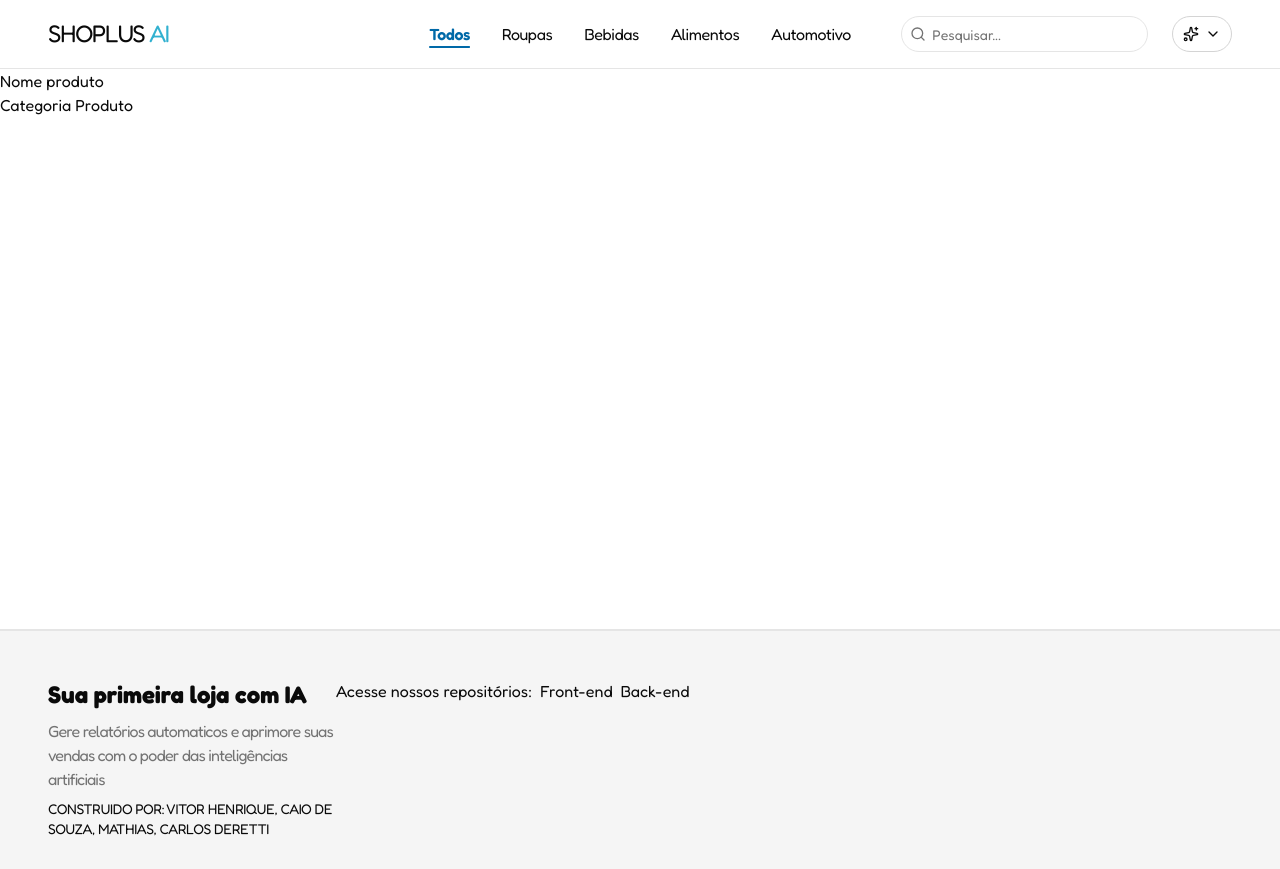
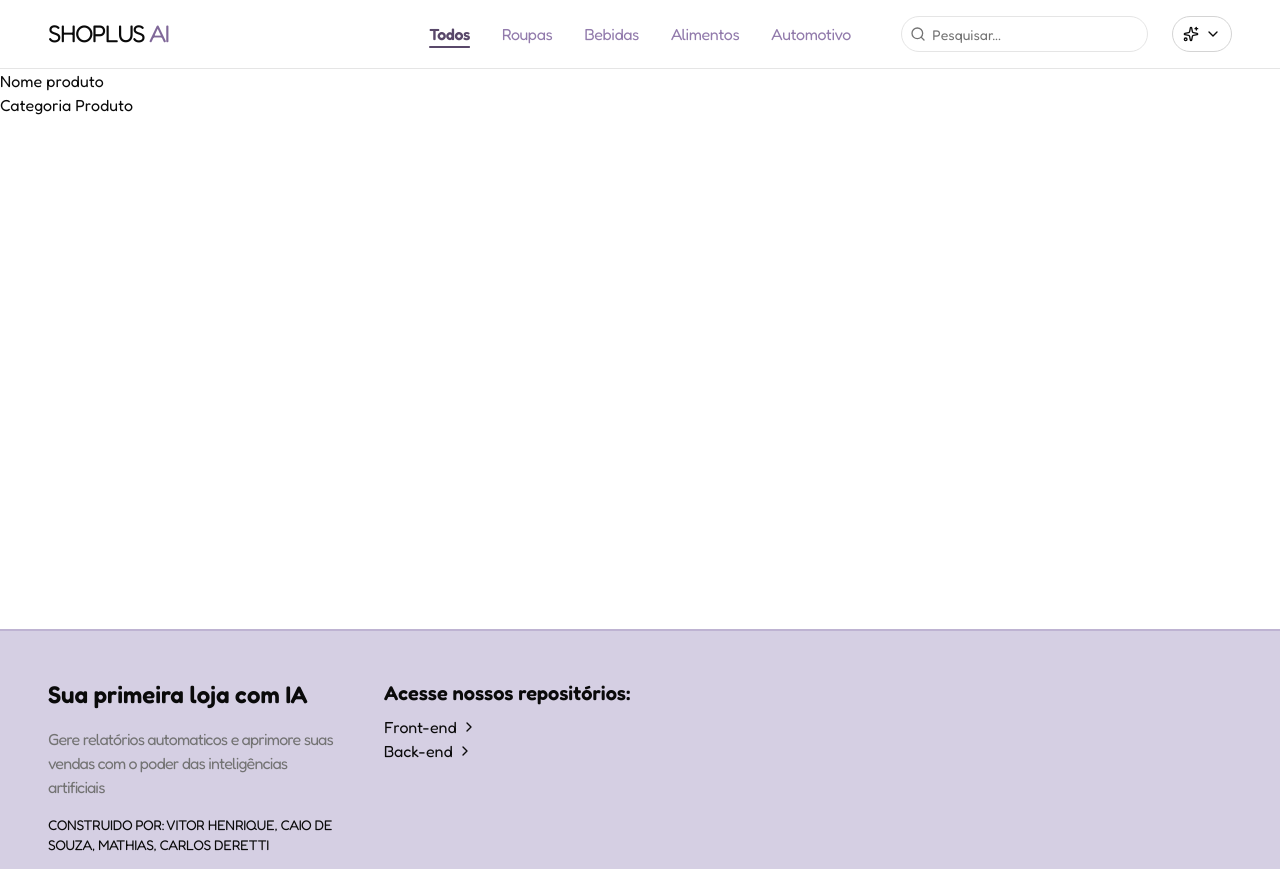
Before and after one commit to cyronp/ShopPlusAi-Frontend, a Next.js app: page / in a window 1280 px wide. Built offline with nearby package versions, Linux system fonts and the light colour scheme.

Commit message:
feat: enhance footer with repository links and styles; update header and layout background

```diff
--- a/app/components/footer.tsx
+++ b/app/components/footer.tsx
@@ -1,19 +1,40 @@
+import { ChevronRightIcon } from "lucide-react";
+
 export default function Footer() {
   return (
     <>
-      <div className="flex flex-row w-full bg-neutral-100 border-t-2 h-60 p-12">
-        <div className="flex flex-col w-72 gap-2">
-          <h2 className="text-2xl font-bold">Sua primeira loja com IA</h2>
+      <div className="flex flex-row w-full bg-amethyst-smoke-300 border-t-2 border-amethyst-smoke-400 h-60 p-12 gap-12">
+        <div className="flex flex-col w-72 gap-4">
+          <h2 className="text-2xl font-semibold">Sua primeira loja com IA</h2>
           <p className="text-muted-foreground tracking-tighter">
             Gere relatórios automaticos e aprimore suas vendas com o poder das
             inteligências artificiais
           </p>
-          <p className="uppercase text-sm tracking-tight">Construido por: Vitor Henrique, Caio de Souza, Mathias, Carlos Deretti</p>
+          <p className="uppercase text-sm tracking-tight">
+            Construido por: Vitor Henrique, Caio de Souza, Mathias, Carlos
+            Deretti
+          </p>
         </div>
-        <div className="flex flex-row gap-2">
-          <span>Acesse nossos repositórios:</span>
-          <a href="https://github.com/cyronp/ShopPlusAi-Frontend" target="_blank">Front-end</a>
-          <a href="https://github.com/cyronp/ShopPlusAi-Backend" target="_blank">Back-end</a>
+        <div className="flex flex-col gap-2">
+          <span className="text-xl font-semibold">Acesse nossos repositórios:</span>
+          <div className="flex flex-col">
+            <a
+              href="https://github.com/cyronp/ShopPlusAi-Frontend"
+              target="_blank"
+              className="flex flex-row items-center gap-1"
+            >
+              Front-end
+              <ChevronRightIcon size={16}/>
+            </a>
+            <a
+              href="https://github.com/cyronp/ShopPlusAi-Backend"
+              target="_blank"
+              className="flex flex-row items-center gap-1"
+            >
+              Back-end
+              <ChevronRightIcon size={16}/>
+            </a>
+          </div>
         </div>
       </div>
     </>
--- a/app/components/header.tsx
+++ b/app/components/header.tsx
@@ -19,7 +19,7 @@ export default function Header() {
         {/* Icon */}
         <div className="flex px-12">
           <h1 className="text-2xl tracking-tighter">
-            SHOPLUS <span className="text-[#32b1d0]">AI</span>
+            <a href="/">SHOPLUS <span className="text-amethyst-smoke-700">AI</span></a>
           </h1>
         </div>
         {/* Categories */}
@@ -29,9 +29,9 @@ export default function Header() {
               <li
                 key={index}
                 className={cn(
-                  "tracking-tight",
+                  "tracking-tight text-amethyst-smoke-600",
                   isActive === index
-                    ? "text-sky-700 underline decoration-2 decoration-sky-700 font-semibold underline-offset-6"
+                    ? "text-amethyst-smoke-900 underline decoration-2 decoration-amethyst-smoke-900 font-semibold underline-offset-6"
                     : "",
                 )}
                 onClick={() => setIsActive(index)}
--- a/app/custom-prompt/page.tsx
+++ b/app/custom-prompt/page.tsx
@@ -37,15 +37,17 @@ export default function CustomPrompt() {
     <>
       <div className="flex w-full min-h-[calc(100vh-73px)] justify-center items-center">
         <div className="flex flex-col gap-2 items-center w-full max-w-3xl px-4">
-          <h2 className="text-3xl text-center font-semibold">
+          <div className="flex flex-col gap-4">
+            <h2 className="text-4xl text-center font-semibold text-amethyst-smoke-900">
               Oque deseja descobrir sobre sua loja?
             </h2>
             <h3
               key={hintText}
-            className="text-md text-center text-muted-foreground moveUpBlur"
+              className="text-md text-center text-amethyst-smoke-600 moveUpBlur"
             >
               {hintText}
             </h3>
+          </div>
           <InputGroup className="bg-white z-10 w-full">
             <InputGroupTextarea
               placeholder="Pergunte qualquer coisa"
@@ -59,7 +61,7 @@ export default function CustomPrompt() {
                 {maxCharacters} caracteres restantes
               </InputGroupText>
               <InputGroupButton
-                className="ml-auto text-black cursor-pointer"
+                className="ml-auto text-white bg-amethyst-smoke-700 cursor-pointer"
                 size="sm"
                 variant="outline"
               >
--- a/app/globals.css
+++ b/app/globals.css
@@ -45,6 +45,28 @@
   --radius-2xl: calc(var(--radius) * 1.8);
   --radius-3xl: calc(var(--radius) * 2.2);
   --radius-4xl: calc(var(--radius) * 2.6);
+  --color-amethyst-smoke-50: var(--color-amethyst-smoke-50);
+  --color-amethyst-smoke-100: var(--color-amethyst-smoke-100);
+  --color-amethyst-smoke-200: var(--color-amethyst-smoke-200);
+  --color-amethyst-smoke-300: var(--color-amethyst-smoke-300);
+  --color-amethyst-smoke-400: var(--color-amethyst-smoke-400);
+  --color-amethyst-smoke-500: var(--color-amethyst-smoke-500);
+  --color-amethyst-smoke-600: var(--color-amethyst-smoke-600);
+  --color-amethyst-smoke-700: var(--color-amethyst-smoke-700);
+  --color-amethyst-smoke-800: var(--color-amethyst-smoke-800);
+  --color-amethyst-smoke-900: var(--color-amethyst-smoke-900);
+  --color-amethyst-smoke-950: var(--color-amethyst-smoke-950);
+  --color-lime-green-50: var(--color-lime-green-50);
+  --color-lime-green-100: var(--color-lime-green-100);
+  --color-lime-green-200: var(--color-lime-green-200);
+  --color-lime-green-300: var(--color-lime-green-300);
+  --color-lime-green-400: var(--color-lime-green-400);
+  --color-lime-green-500: var(--color-lime-green-500);
+  --color-lime-green-600: var(--color-lime-green-600);
+  --color-lime-green-700: var(--color-lime-green-700);
+  --color-lime-green-800: var(--color-lime-green-800);
+  --color-lime-green-900: var(--color-lime-green-900);
+  --color-lime-green-950: var(--color-lime-green-950);
 }
 
 :root {
@@ -80,6 +102,28 @@
   --sidebar-accent-foreground: oklch(0.205 0 0);
   --sidebar-border: oklch(0.922 0 0);
   --sidebar-ring: oklch(0.708 0 0);
+  --color-amethyst-smoke-50: #f8f7fb;
+  --color-amethyst-smoke-100: #f2f1f6;
+  --color-amethyst-smoke-200: #e7e4f0;
+  --color-amethyst-smoke-300: #d5cfe3;
+  --color-amethyst-smoke-400: #beb3d2;
+  --color-amethyst-smoke-500: #9c89b8;
+  --color-amethyst-smoke-600: #927bac;
+  --color-amethyst-smoke-700: #806899;
+  --color-amethyst-smoke-800: #6b5780;
+  --color-amethyst-smoke-900: #59486a;
+  --color-amethyst-smoke-950: #392f46;
+  --color-lime-green-50: #f7fee2;
+  --color-lime-green-100: #edfcc6;
+  --color-lime-green-200: #d5f791;
+  --color-lime-green-300: #b3f15b;
+  --color-lime-green-400: #9aed32;
+  --color-lime-green-500: #84cc16;
+  --color-lime-green-600: #65a30d;
+  --color-lime-green-700: #4d7c0f;
+  --color-lime-green-800: #3f6212;
+  --color-lime-green-900: #365314;
+  --color-lime-green-950: #1a2e05;
 }
 
 .dark {
--- a/app/layout.tsx
+++ b/app/layout.tsx
@@ -21,7 +21,7 @@ export default function RootLayout({
 }>) {
   return (
     <html lang="en" className={`${fredoka.variable} h-full antialiased`}>
-      <body className="min-h-full flex flex-col">
+      <body className="min-h-full flex flex-col bg-background ">
         <Header />
         {children}
       </body>
```
Lines whose indentation alone changed are shown as unchanged.
